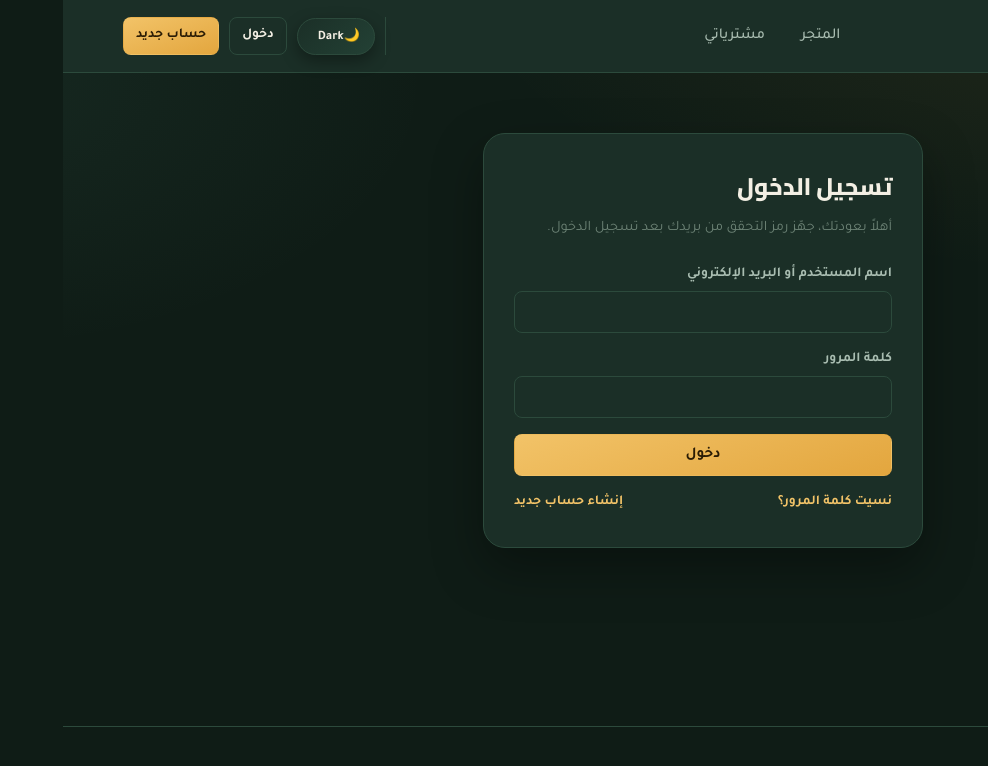
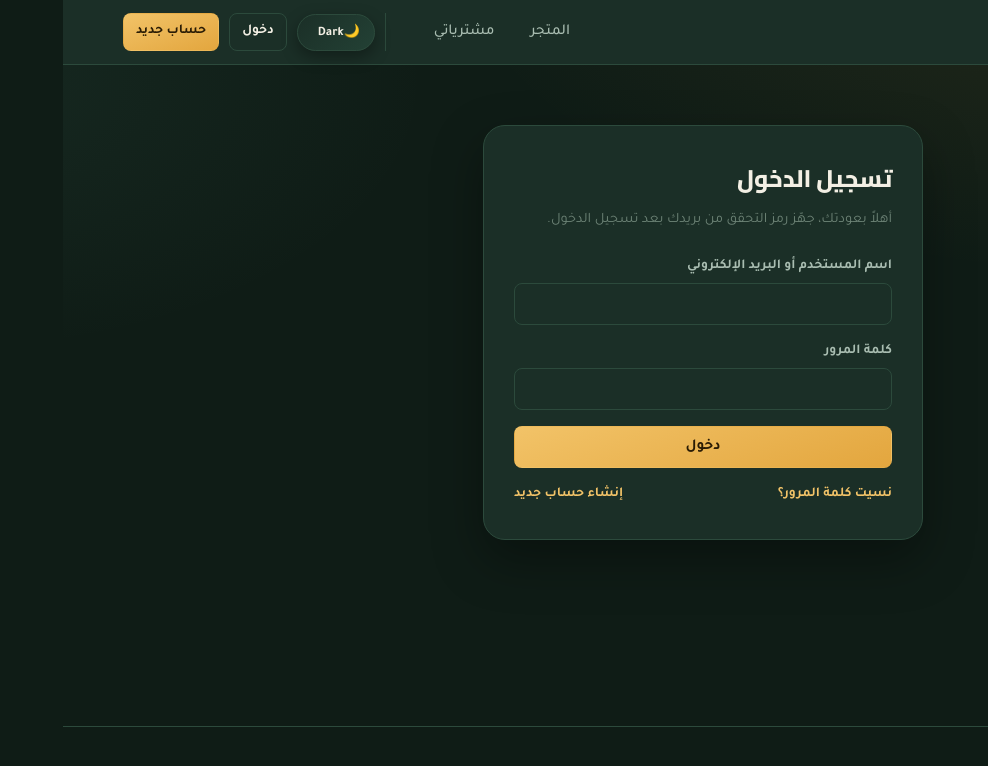
Before and after one commit to mohamedmlm/f, a React (Vite) app: page /login in a window 1280 px wide. Shown: the top 766 px of the page, without its empty margins (292-1280 px from the left). Built offline with nearby package versions, Linux system fonts and the light colour scheme.

Commit message:
Sep 9, 2026, 4:44 PM

```diff
--- a/src/styles/app.css
+++ b/src/styles/app.css
@@ -249,6 +249,10 @@
     pointer-events: none;
   }
 
+  .nav-backdrop.visible {
+    pointer-events: none;
+  }
+
   .mobile-profile {
     display: flex;
     align-items: center;
@@ -361,33 +365,157 @@
   }
   .nav-links {
     display: flex !important;
-    position: static !important;
-    height: auto !important;
-    padding: 0 !important;
-    gap: 8px !important;
-    background: transparent !important;
-    flex-direction: row !important;
+    position: static;
+    height: auto;
+    padding: 0;
+    gap: 8px;
+    background: transparent;
+    flex-direction: row;
     transform: none !important;
     pointer-events: auto !important;
     box-shadow: none !important;
-    overflow-y: visible !important;
-    width: auto !important;
-    max-width: none !important;
-    border-left: none !important;
-    margin: 0 !important;
+    overflow-y: visible;
   }
   .nav-links.open {
     transform: none !important;
-    box-shadow: none !important;
+    box-shadow: none;
   }
   .nav-user {
-    display: flex !important;
+    display: flex;
   }
   .nav-user-mobile {
     display: none !important;
   }
   .nav-backdrop {
     display: none !important;
+  }
+
+
+  .nav-links.open {
+    position: fixed;
+    z-index: 60;
+    isolation: isolate;
+    box-shadow: 0 20px 60px rgba(0, 0, 0, 0.12);
+    background: var(--surface);
+  }
+
+  .mobile-profile {
+    display: flex;
+    align-items: center;
+    gap: 12px;
+    padding: 10px 12px;
+  }
+
+  .mobile-name {
+    font-weight: 700;
+  }
+
+  .nav-user {
+    display: none;
+  }
+
+  /* mobile user actions: centered row at bottom */
+  .nav-user-mobile {
+    display: flex;
+    flex-direction: row; /* side-by-side */
+    gap: 12px;
+    padding: 10px 0 16px;
+    border-top: none; /* remove the separating line */
+    /* position slightly above bottom */
+    position: absolute;
+    left: 50%;
+    transform: translateX(-50%);
+    bottom: 40px;
+    justify-content: center;
+    align-items: center;
+    width: calc(100% - 36px);
+    max-width: 420px;
+  }
+
+  .nav-user-mobile .btn {
+    padding: 12px 14px;
+    font-size: 1rem;
+    width: 48%;
+    max-width: 260px;
+    justify-content: center;
+  }
+
+  .navbar-inner {
+    height: 64px;
+    gap: 12px;
+  }
+
+  .brand-name {
+    font-size: 1rem;
+  }
+
+  .theme-toggle {
+    padding: 8px 10px;
+  }
+
+  .nav-user {
+    border-inline-start: none;
+    padding-inline-start: 0;
+  }
+}
+
+/* Very small screens: full-screen menu and compact brand */
+@media (max-width: 480px) {
+  .nav-links {
+    position: fixed;
+    top: 0;
+    left: 0;
+    right: 0;
+    height: 100vh;
+    padding-top: 64px;
+    align-items: flex-start;
+    background: var(--surface);
+    overflow-y: auto;
+  }
+
+  .nav-links.open {
+    display: flex;
+    padding: 18px 14px;
+    gap: 8px;
+  }
+
+  .brand-name {
+    display: none;
+  }
+
+  .brand-mark {
+    width: 28px;
+    height: 28px;
+  }
+
+  .nav-avatar {
+    width: 28px;
+    height: 28px;
+  }
+
+  .theme-label {
+    display: none;
+  }
+
+  .nav-link {
+    font-size: 1rem;
+    padding: 12px 14px;
+  }
+
+  .nav-user-mobile {
+    padding-bottom: 14px;
+  }
+}
+
+@media (max-width: 360px) {
+  .nav-link {
+    font-size: 0.98rem;
+    padding: 10px 12px;
+  }
+
+  .btn {
+    padding: 10px 12px;
+    font-size: 0.95rem;
   }
 }
 
@@ -400,6 +528,7 @@
 }
 
 @media (max-width: 720px) {
+  /* Fluid scaling using clamp for smoother transitions */
   .brand-name {
     font-size: clamp(
       var(--brand-font-min),
@@ -412,6 +541,37 @@
   }
   .btn {
     padding: clamp(8px, 0.6vw + 6px, 14px) clamp(10px, 0.8vw + 8px, 20px);
+  }
+}
+
+/* Larger tablets and small desktops: show menu inline and hide hamburger */
+@media (min-width: 900px) {
+  .nav-toggle {
+    display: none !important;
+  }
+  /* hide mobile close '×' on larger screens */
+  .nav-close {
+    display: none !important;
+  }
+  .nav-links {
+    display: flex !important;
+    position: static;
+    height: auto;
+    padding: 0;
+    gap: 8px;
+    inset-inline-start: auto;
+    inset-inline-end: auto;
+    background: transparent;
+    flex-direction: row;
+  }
+  .nav-links.open {
+    box-shadow: none;
+  }
+  .nav-user {
+    display: flex;
+  }
+  .nav-user-mobile {
+    display: none;
   }
 }
 
@@ -438,7 +598,9 @@
   color: var(--text-dim);
   font-weight: 500;
   font-size: 0.95rem;
-  transition: background 0.15s, color 0.15s;
+  transition:
+    background 0.15s,
+    color 0.15s;
 }
 .nav-link:hover {
   background: var(--surface);
@@ -466,15 +628,17 @@
   font-weight: 700;
   cursor: pointer;
   box-shadow: 0 6px 16px var(--shadow);
-  transition: transform 0.12s ease, border-color 0.15s ease, background 0.15s ease, box-shadow 0.15s ease;
+  transition:
+    transform 0.12s ease,
+    border-color 0.15s ease,
+    background 0.15s ease,
+    box-shadow 0.15s ease;
 }
-
 .theme-toggle:hover {
   border-color: var(--accent);
   background: linear-gradient(135deg, var(--surface-hi), #f7ead3);
   box-shadow: 0 10px 22px rgba(201, 125, 26, 0.12);
 }
-
 .theme-toggle:active {
   transform: translateY(1px);
 }
@@ -498,7 +662,11 @@
   font-weight: 700;
   font-size: 0.95rem;
   cursor: pointer;
-  transition: transform 0.12s ease, background 0.15s, border-color 0.15s, opacity 0.15s;
+  transition:
+    transform 0.12s ease,
+    background 0.15s,
+    border-color 0.15s,
+    opacity 0.15s;
   white-space: nowrap;
 }
 .btn:active {
```
